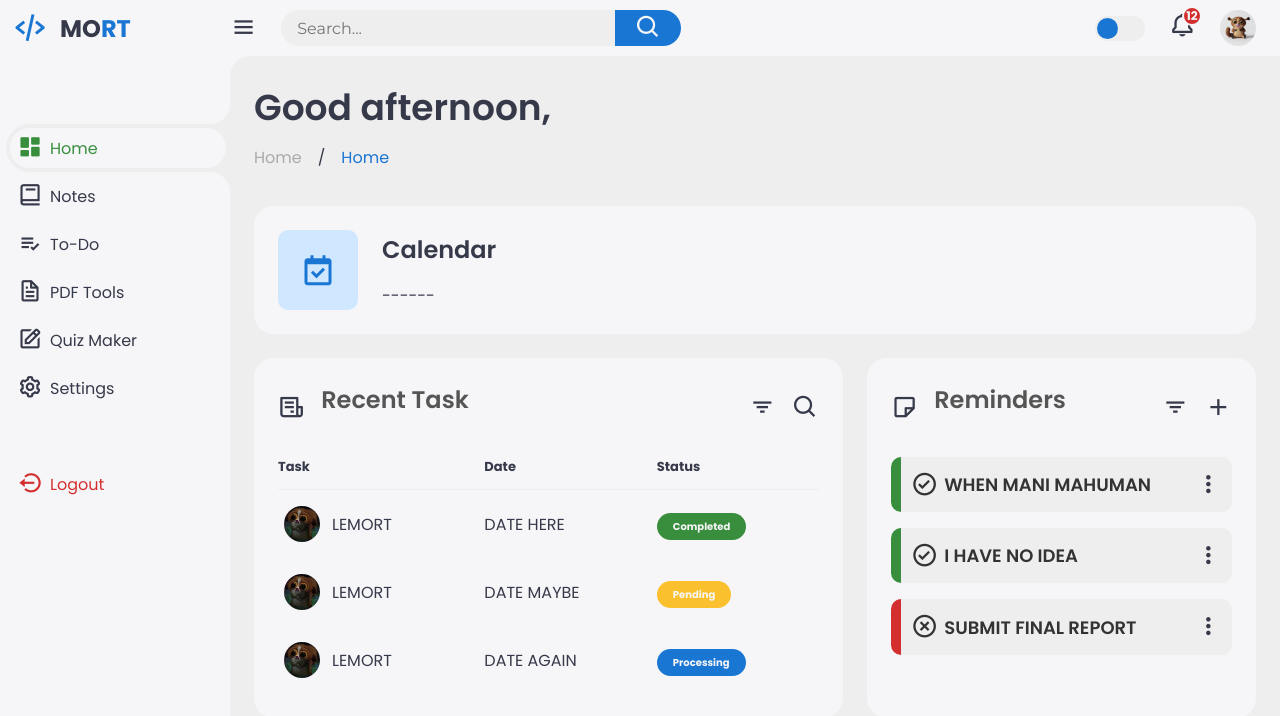
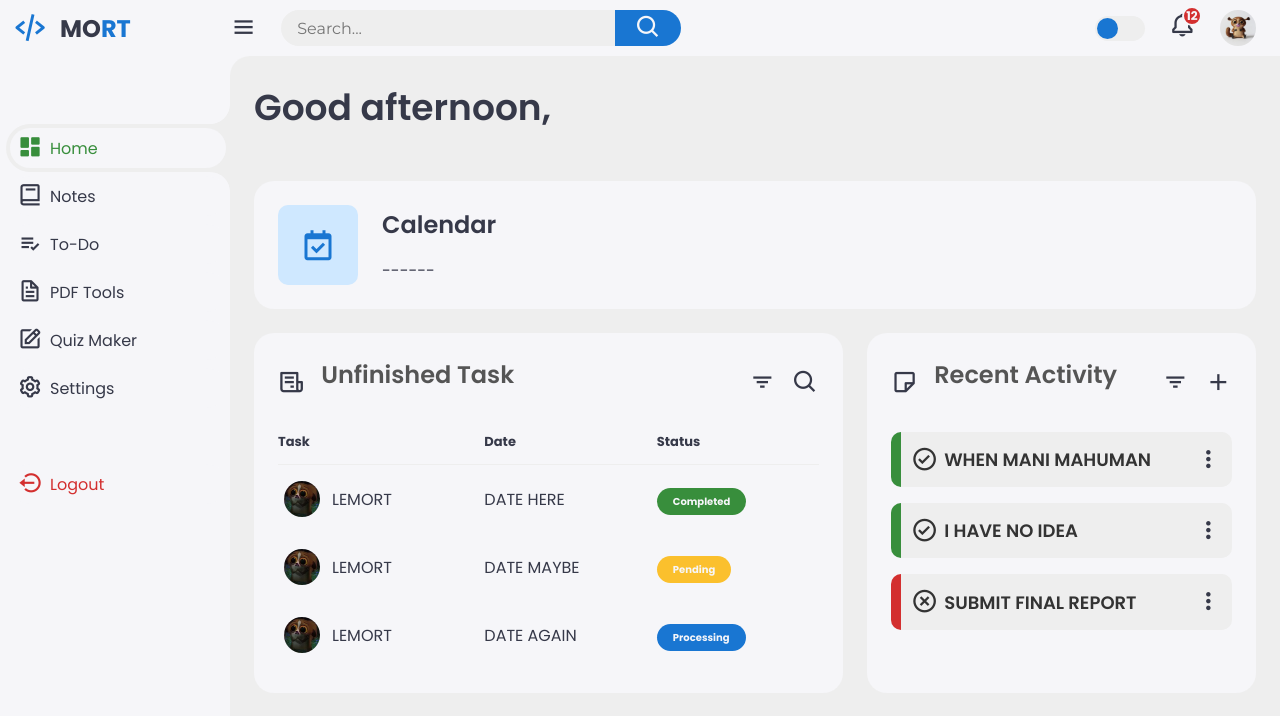
Before and after one commit to Akihito0/Mort, a React (Create React App) app in the folder client/: page /dashboard in a window 1280 px wide. Shown: the top 716 px of the page. Built offline with nearby package versions, Linux system fonts and the light colour scheme; no server answers.

Commit message:
Changed the titles: Unfinished task and Recent Activity

```diff
--- a/client/src/pages/Dashboard.js
+++ b/client/src/pages/Dashboard.js
@@ -141,11 +141,6 @@ const Dashboard = () => {
               <div className="header">
                 <div className="left">
                   <h1>{getGreeting(userName)}</h1>
-                  <ul className="breadcrumb">
-                    <li><a href="#">Home</a></li>
-                    <li>/</li>
-                    <li><a href="#" className="active">Home</a></li>
-                  </ul>
                 </div>
               </div>
 
@@ -203,7 +198,7 @@ const Orders = () => (
   <div className="orders">
     <div className="header">
       <i className='bx bx-receipt'></i>
-      <h3>Recent Task</h3>
+      <h3>Unfinished Task</h3>
       <i className='bx bx-filter'></i>
       <i className='bx bx-search'></i>
     </div>
@@ -236,7 +231,7 @@ const Reminders = () => (
   <div className="reminders">
     <div className="header">
       <i className='bx bx-note'></i>
-      <h3>Reminders</h3>
+      <h3>Recent Activity</h3>
       <i className='bx bx-filter'></i>
       <i className='bx bx-plus'></i>
     </div>
```
Also changed, not shown: client/src/MORT LOGO2.png (added).
